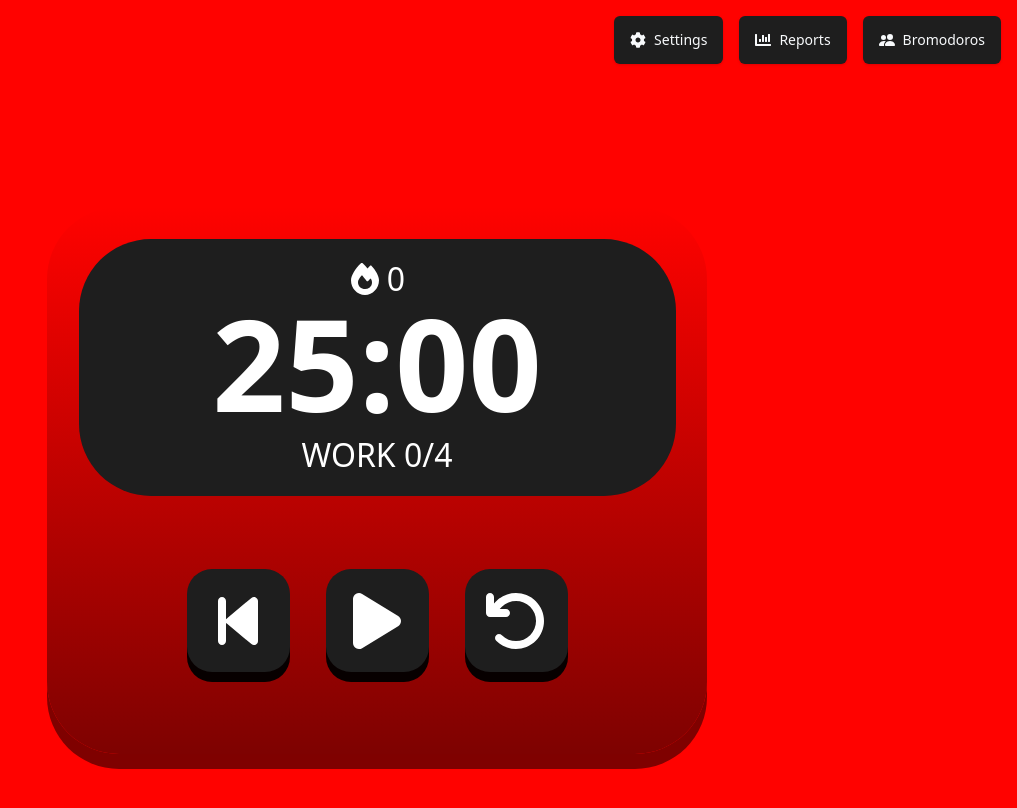
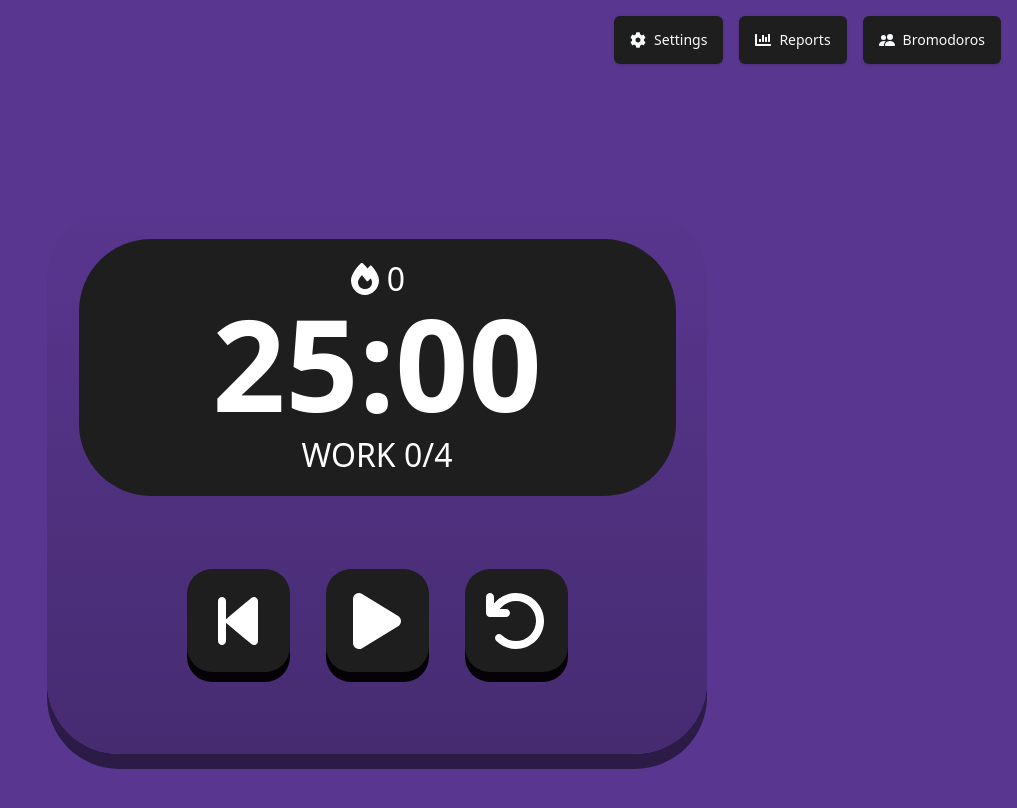
Before and after one commit to Frankelly-Guzman/Bromodoro, a React (Vite) app: page / in a window 1280 px wide. Shown: the top 808 px of the page, without its empty margins (263-1280 px from the left). Built offline with nearby package versions, Linux system fonts and the light colour scheme.

Commit message:
color change from mode switch

```diff
--- a/src/utils/TimerContext.tsx
+++ b/src/utils/TimerContext.tsx
@@ -15,7 +15,7 @@ export function TimerContextProvider({ children }: TimerContextProps) {
   // This is all used to define background color
 
   const [isRunning, setIsRunning] = useState(false);
-  const [mode, setMode] = useState("work")
+  const [mode, setMode] = useState("longbreak") // "work", "break", or "longbreak"
   const [color, setColor] = useState("red")
 
   useEffect(() => {
--- a/tailwind.config.js
+++ b/tailwind.config.js
@@ -24,12 +24,18 @@ export default {
       colors: {
         red: {
           default: "#FF0200",
-          medium: "#B50302",
           dark: "#7E0201",
+        },
+        blue: {
+          default: "#3169D4",
+          dark: "#224A92",
+        },
+        purple: {
+          default: "#59368F",
+          dark: "#462b71",
         },
         gray: {
           default: "#1E1E1E",
-          light: "#252525",
           dark: "#101010"
         },
         orange: {
```
